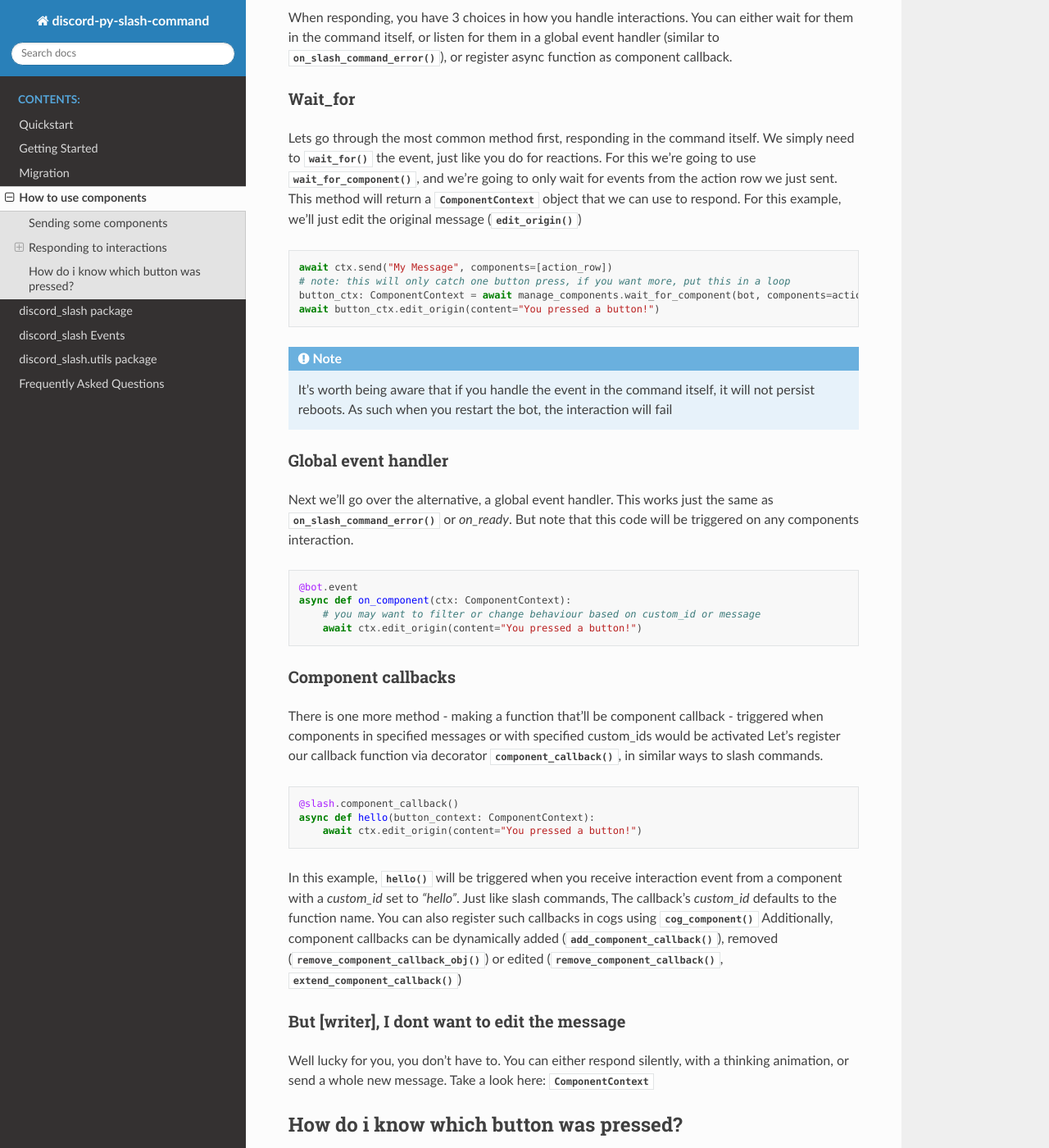
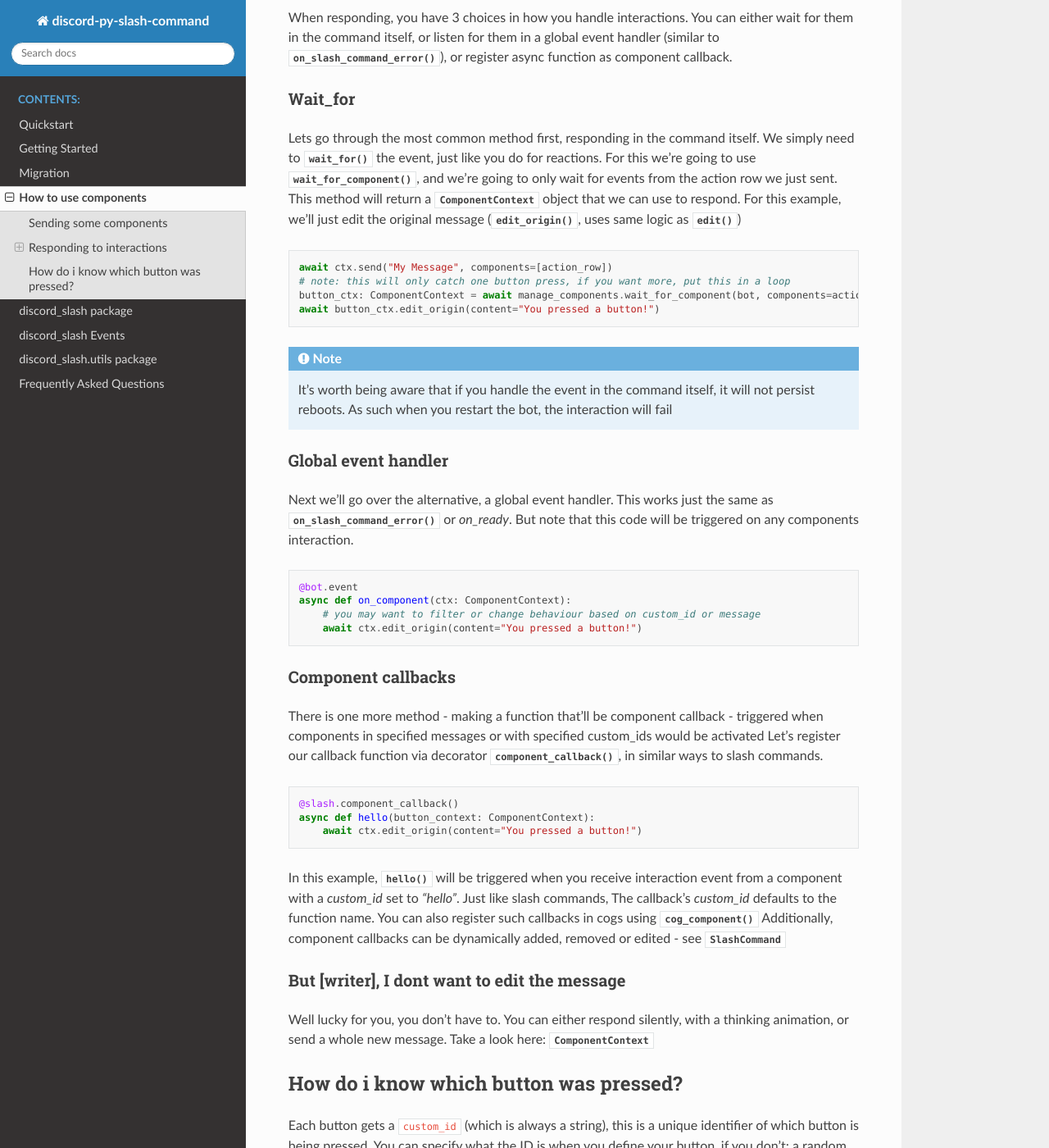
Before and after one commit to interactions-py/interactions.py, a Sphinx documentation site: the page built from docs/components.rst, in a window 1280 px wide and 1400 px high, scrolled down 1198 px. Shown: the whole window at 82% size. Built offline with Sphinx 7.4.7 and the Read the Docs theme 2.0.0, drawn with Linux system fonts in a browser that asks for light colours; the version number could not be read and is left out.

Commit message:
Applied suggestions from reviews

```diff
--- a/docs/components.rst
+++ b/docs/components.rst
@@ -51,7 +51,7 @@ Wait_for
 ********
 
 Lets go through the most common method first, responding in the command itself. We simply need to :func:`wait_for` the event, just like you do for reactions. For this we're going to use :func:`wait_for_component() <discord_slash.utils.manage_components>`, and we're going to only wait for events from the action row we just sent.
-This method will return a :class:`ComponentContext <discord_slash.context.ComponentContext>` object that we can use to respond. For this example, we'll just edit the original message (:meth:`edit_origin() <discord_slash.context.ComponentContext.edit_origin>`)
+This method will return a :class:`ComponentContext <discord_slash.context.ComponentContext>` object that we can use to respond. For this example, we'll just edit the original message (:meth:`edit_origin() <discord_slash.context.ComponentContext.edit_origin>`, uses same logic as :func:`edit()`)
 
 .. code-block:: python
 
@@ -88,7 +88,7 @@ Let's register our callback function via decorator :meth:`component_callback() <
 
 In this example, :func:`hello` will be triggered when you receive interaction event from a component with a `custom_id` set to `"hello"`. Just like slash commands, The callback's `custom_id` defaults to the function name.
 You can also register such callbacks in cogs using :func:`cog_component() <discord_slash.cog_ext>`
-Additionally, component callbacks can be dynamically added (:meth:`add_component_callback() <discord_slash.client.SlashCommand.add_component_callback>`), removed (:meth:`remove_component_callback_obj() <discord_slash.client.SlashCommand.remove_component_callback_obj>`) or edited (:meth:`remove_component_callback() <discord_slash.client.SlashCommand.remove_component_callback>`, :meth:`extend_component_callback() <discord_slash.client.SlashCommand.extend_component_callback>`)
+Additionally, component callbacks can be dynamically added, removed or edited - see :class:`SlashCommand <discord_slash.client.SlashCommand>`
 
 But [writer], I dont want to edit the message
 *********************************************
```
